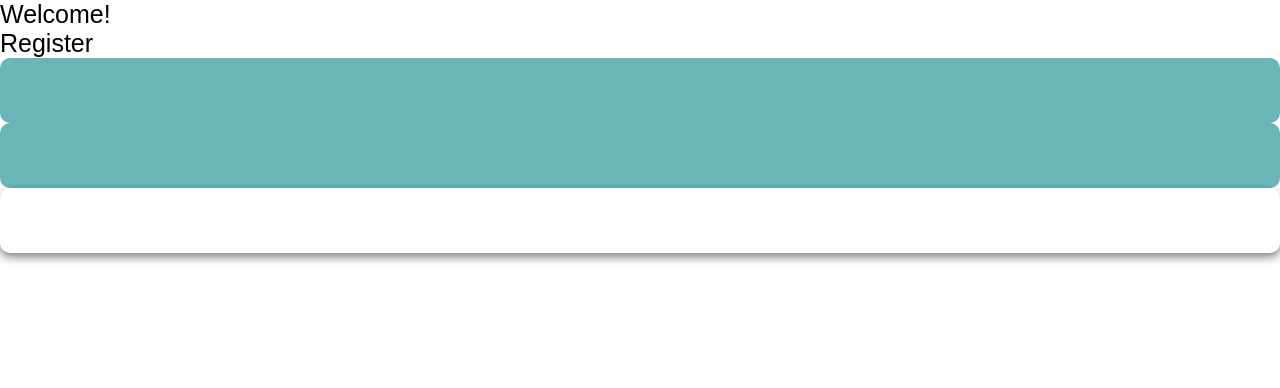
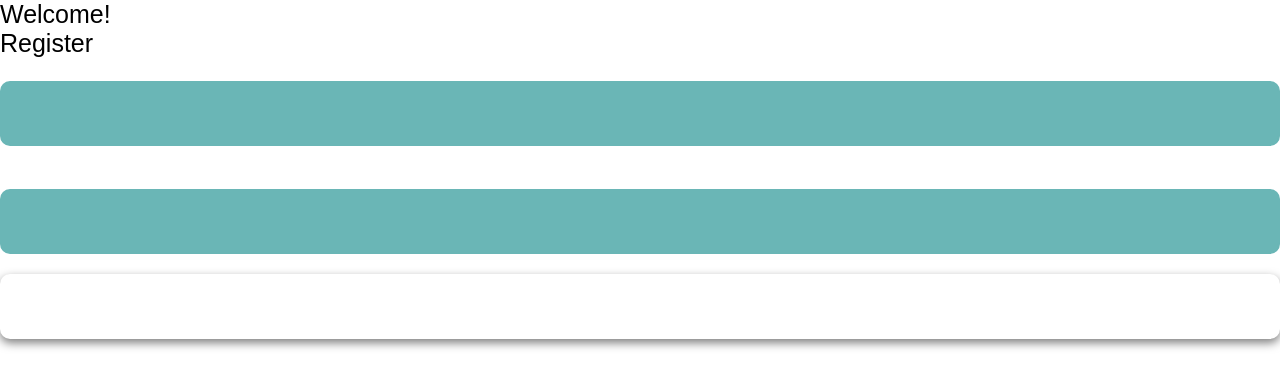
Before and after one commit to EntryDSM/Cledor-admin, a React app: page /account in a window 1280 px wide. Shown: the top 388 px of the page. Built offline with nearby package versions, Linux system fonts and the light colour scheme; a web font is replaced by a local one.

Commit message:
Modify onChange argument type to string

```diff
--- a/src/components/TextInput/index.tsx
+++ b/src/components/TextInput/index.tsx
@@ -1,14 +1,19 @@
 import * as React from 'react';
-import { Component } from './style';
+import { Component, StyledInput, ErrorLabel } from './style';
 import { InputType, inputTagType, validateEmail } from '../../services';
 
 export interface TextInputProps {
-  onChange: (event: React.ChangeEvent<HTMLInputElement>) => void;
+  onChange: (text: string) => void;
   className?: string;
   type?: InputType;
   placeholder?: string;
   value?: string;
   shouldFill?: boolean;
+}
+
+enum ErrorMessage {
+  VOID_VALUE = '필수 입력 값입니다',
+  NOT_EMAIL_FORMAT = '이메일 형식으로 작성해주세요',
 }
 
 const TextInput: React.FunctionComponent<TextInputProps> = ({
@@ -19,21 +24,31 @@ const TextInput: React.FunctionComponent<TextInputProps> = ({
   value = '',
   shouldFill = false,
 }) => {
-  const checkValid = (): boolean => {
-    if (shouldFill) return !!value;
-    if (type === 'email' && value) return validateEmail(value);
-    return true;
+  const checkValid = (): string => {
+    if (shouldFill && !value) return ErrorMessage.VOID_VALUE;
+    if (type === 'email' && value) {
+      if (!validateEmail(value)) {
+        return ErrorMessage.NOT_EMAIL_FORMAT;
+      }
+    }
+    return '';
   };
 
+  const handleOnchage = ({
+    target: { value },
+  }: React.ChangeEvent<HTMLInputElement>) => onChange(value);
+
   return (
-    <Component
-      onChange={onChange}
-      className={className}
-      placeholder={placeholder}
-      value={value}
-      isError={!checkValid()}
-      type={inputTagType(type)}
-    />
+    <Component>
+      <ErrorLabel>{checkValid()}</ErrorLabel>
+      <StyledInput
+        onChange={handleOnchage}
+        className={className}
+        placeholder={placeholder}
+        value={value}
+        type={inputTagType(type)}
+      />
+    </Component>
   );
 };
 
--- a/src/components/TextInput/style.ts
+++ b/src/components/TextInput/style.ts
@@ -1,11 +1,18 @@
-import styled, { css } from 'styled-components';
+import styled from 'styled-components';
 import { Theme } from '../../globalStyle';
 
-interface ComponentProps {
-  isError: boolean;
-}
+export const Component = styled.div`
+  margin-bottom: 20px;
+`;
 
-export const Component = styled.input`
+export const ErrorLabel = styled.div`
+  margin-bottom: 10px;
+  height: 13px;
+  font-size: 13px;
+  color: ${Theme.MAIN_COLOR2};
+`;
+
+export const StyledInput = styled.input`
   display: block;
   width: 100%;
   border-radius: 10px;
@@ -16,6 +23,7 @@ export const Component = styled.input`
   border-color: ${Theme.MAIN_COLOR4};
   background-color: ${Theme.MAIN_COLOR4};
   color: #fff;
+  transition: 0.1s;
 
   &::placeholder {
     color: ${Theme.MAIN_COLOR2};
@@ -24,18 +32,4 @@ export const Component = styled.input`
     background-color: ${Theme.MAIN_COLOR4};
     border-color: ${Theme.MAIN_COLOR3};
   }
-
-  ${({ isError }: ComponentProps) => {
-    return (
-      isError &&
-      css`
-        background-color: ${Theme.ERROR_COLOR1};
-        border-color: ${Theme.ERROR_COLOR1};
-        color: ${Theme.ERROR_COLOR2};
-        &::placeholder {
-          color: ${Theme.ERROR_COLOR2};
-        }
-      `
-    );
-  }}
 `;
```
